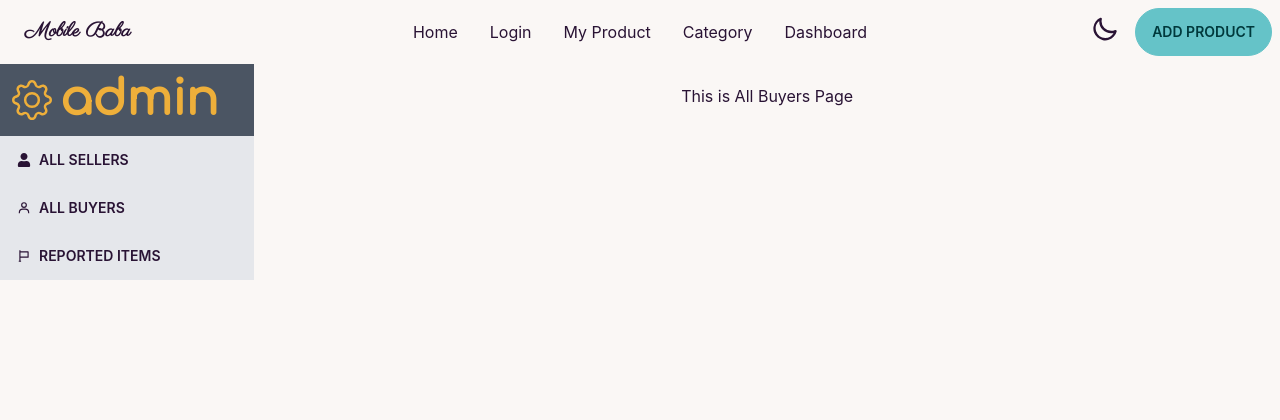
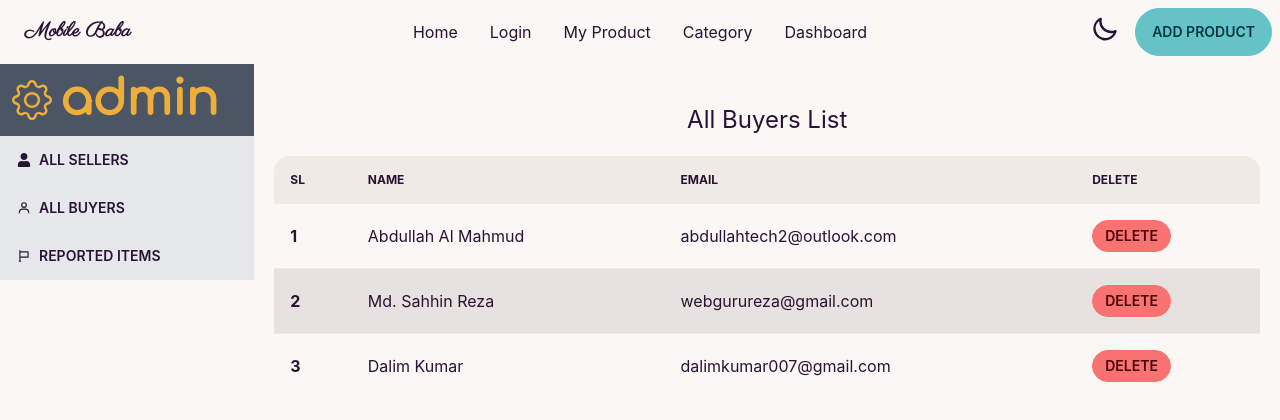
Before and after one commit to absoftlab99/phone-baba-resale-client, a React (Create React App) app: page /dashboard/allBuyers in a window 1280 px wide. Shown: the top 420 px of the page. Built offline with nearby package versions, Linux system fonts and the light colour scheme.

Commit message:
all buyers page created

```diff
--- a/src/Pages/Dashboard/Admin/AllBuyers.js
+++ b/src/Pages/Dashboard/Admin/AllBuyers.js
@@ -3,7 +3,43 @@ import React from 'react';
 const AllBuyers = () => {
     return (
         <div>
-            <h1>This is All Buyers Page</h1>
+            <div>
+            <h1 className='text-2xl py-5'>All Buyers List</h1>
+            <div className=''>
+            <div className="overflow-x-auto">
+                <table className="table w-full">
+                    <thead>
+                    <tr>
+                        <th>Sl</th>
+                        <th>Name</th>
+                        <th>Email</th>
+                        <th>Delete</th>
+                    </tr>
+                    </thead>
+                    <tbody>
+                    <tr>
+                        <th>1</th>
+                        <td>Abdullah Al Mahmud</td>
+                        <td>abdullahtech2@outlook.com</td>
+                        <td><button className='btn btn-error btn-sm'>Delete</button></td>
+                    </tr>
+                    <tr className="active">
+                        <th>2</th>
+                        <td>Md. Sahhin Reza</td>
+                        <td>webgurureza@gmail.com</td>
+                        <td><button className='btn btn-error btn-sm'>Delete</button></td>
+                    </tr>
+                    <tr>
+                        <th>3</th>
+                        <td>Dalim Kumar</td>
+                        <td>dalimkumar007@gmail.com</td>
+                        <td><button className='btn btn-error btn-sm'>Delete</button></td>
+                    </tr>
+                    </tbody>
+                </table>
+                </div>
+            </div>
+        </div>
         </div>
     );
 };
```
